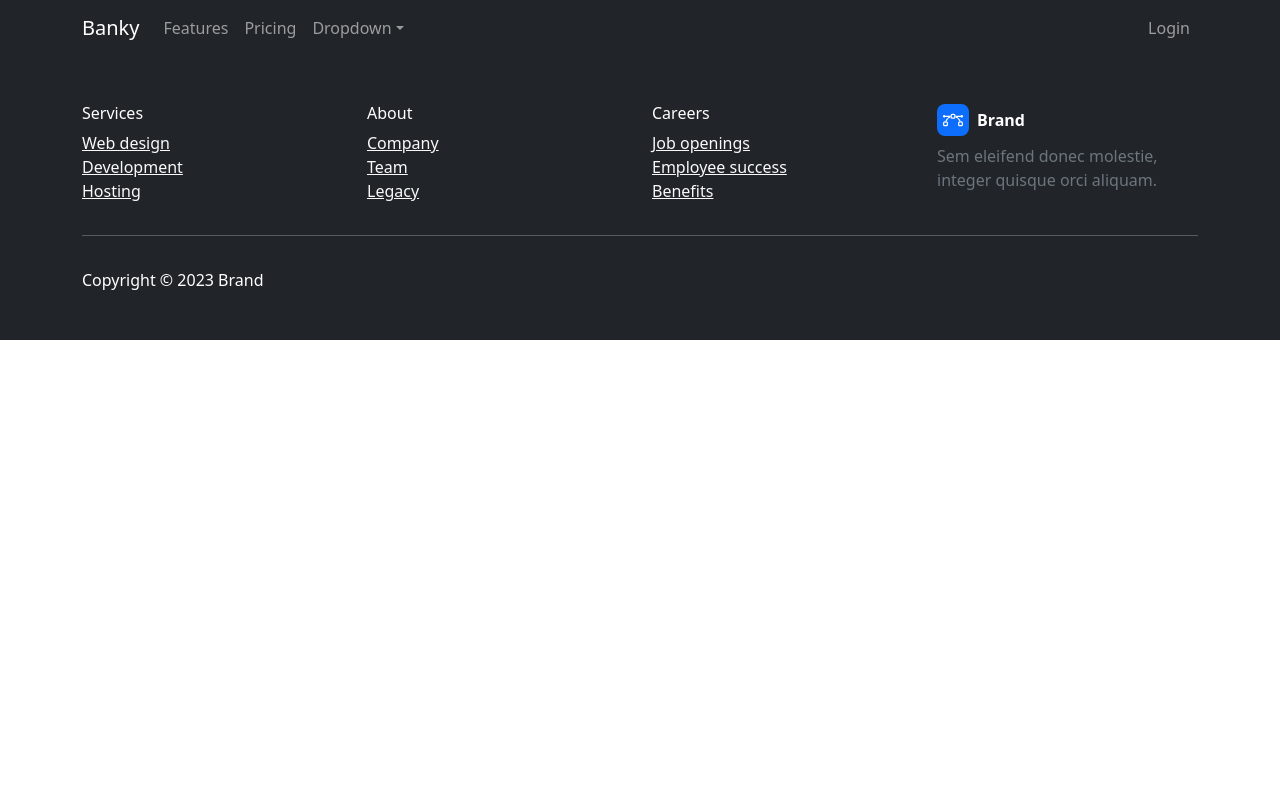
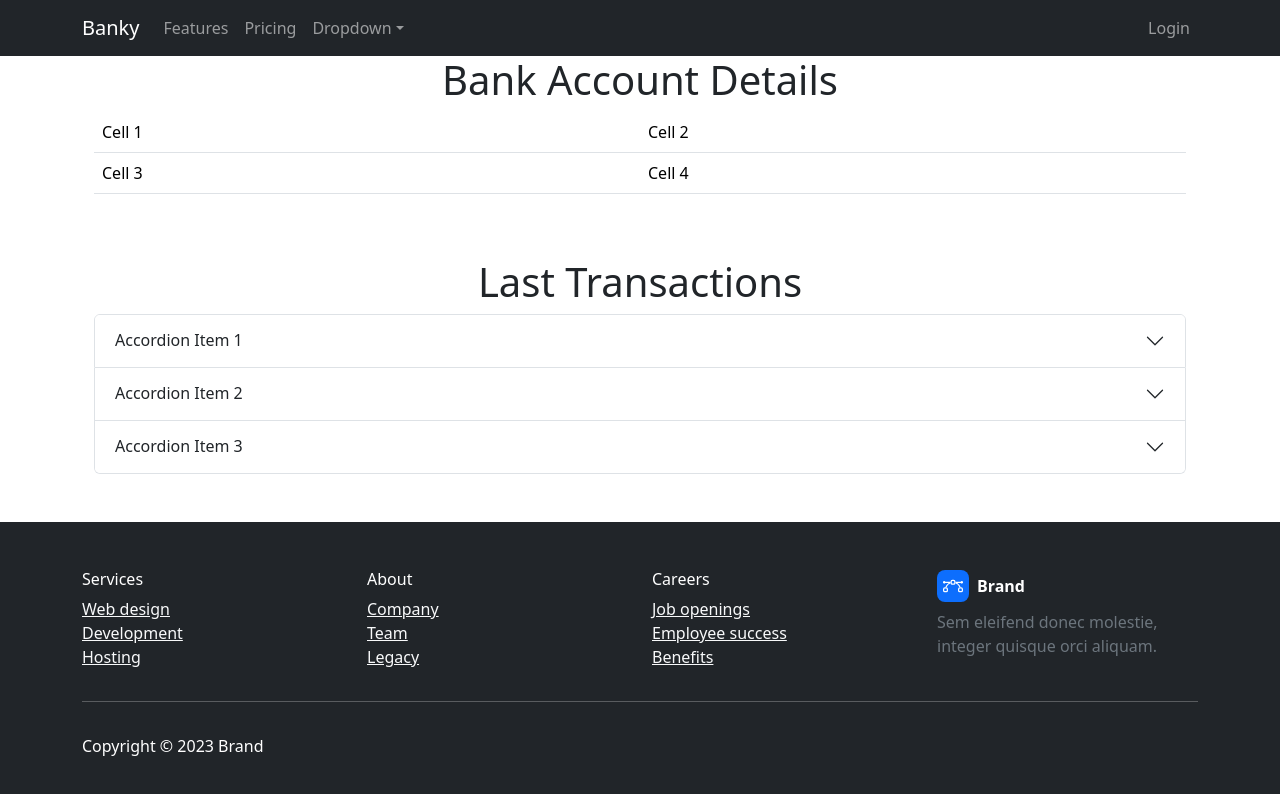
Before and after one commit to mustafausama/banky, a React (Create React App) app in the folder views/: page /account-details/1 in a window 1280 px wide. Shown: the top 794 px of the page. Built offline with nearby package versions, Linux system fonts and the light colour scheme.

Commit message:
Bank Account details page done

```diff
--- a/views/src/App.js
+++ b/views/src/App.js
@@ -5,6 +5,7 @@ import NavbarComponent from './components/Navbar';
 import { ToastContainer } from 'react-toastify';
 import Footer from './components/Footer';
 import Landing from './pages/Landing';
+import BankAccount from './pages/BankAccount';
 
 function App() {
   const { statelessInit } = useAuth();
@@ -20,6 +21,7 @@ function App() {
         <NavbarComponent />
         <Routes>
           <Route path="/" element={<Landing />} />
+          <Route path="/account-details/:num" element={<BankAccount />} />
         </Routes>
         <ToastContainer />
         <Footer />
--- /dev/null
+++ b/views/src/components/DropdownList.js
@@ -0,0 +1,45 @@
+import React from 'react';
+import { Container, Row, Col, Accordion } from 'react-bootstrap';
+
+// Dummy JSON data for testing
+const dummyData = [
+  {
+    title: 'Accordion Item 1',
+    content:
+      'Nullam id dolor id nibh ultricies vehicula ut id elit. Cras justo odio, dapibus ac facilisis in, egestas eget quam. Donec id elit non mi porta gravida at eget metus.',
+  },
+  {
+    title: 'Accordion Item 2',
+    content:
+      'Nullam id dolor id nibh ultricies vehicula ut id elit. Cras justo odio, dapibus ac facilisis in, egestas eget quam. Donec id elit non mi porta gravida at eget metus.',
+  },
+  {
+    title: 'Accordion Item 3',
+    content:
+      'Nullam id dolor id nibh ultricies vehicula ut id elit. Cras justo odio, dapibus ac facilisis in, egestas eget quam. Donec id elit non mi porta gravida at eget metus.',
+  }
+];
+
+const DropdownList = () => {
+  return (
+    <section className="py-4 py-xl-5">
+      <Container className="h-100">
+        <Row className="h-100">
+          <Col>
+            <h1 style={{ textAlign: 'center' }}>Last Transactions</h1>
+            <Accordion id="accordion-1" className="accordion">
+              {dummyData.map((item, index) => (
+                <Accordion.Item eventKey={index} key={index}>
+                  <Accordion.Header>{item.title}</Accordion.Header>
+                  <Accordion.Body>{item.content}</Accordion.Body>
+                </Accordion.Item>
+              ))}
+            </Accordion>
+          </Col>
+        </Row>
+      </Container>
+    </section>
+  );
+};
+
+export default DropdownList;
--- /dev/null
+++ b/views/src/components/Table.js
@@ -0,0 +1,30 @@
+import React from 'react';
+import { Container, Table } from 'react-bootstrap';
+
+const backendData = [
+    { column1: 'Cell 1', column2: 'Cell 2' },
+    { column1: 'Cell 3', column2: 'Cell 4' }
+];
+
+const MyTable = () => {
+  return (
+      <Container>
+          <h1 style={{ textAlign: 'center' }}>Bank Account Details</h1>
+      <div className="table-responsive">
+        <Table className="table">
+          <tbody>
+            {backendData.map((row, rowIndex) => (
+              <tr key={rowIndex}>
+                {Object.values(row).map((cell, cellIndex) => (
+                  <td key={cellIndex}>{cell}</td>
+                ))}
+              </tr>
+            ))}
+          </tbody>
+        </Table>
+      </div>
+    </Container>
+  );
+};
+
+export default MyTable;
--- a/views/src/pages/BankAccount.js
+++ b/views/src/pages/BankAccount.js
@@ -0,0 +1,13 @@
+import { Container } from "react-bootstrap";
+import DropdownList from "../components/DropdownList";
+import MyTable from "../components/Table";
+
+
+const BankAccount = () => {
+    return <Container>
+        <MyTable />
+        <DropdownList />
+    </Container>;
+};
+
+export default BankAccount;
```
